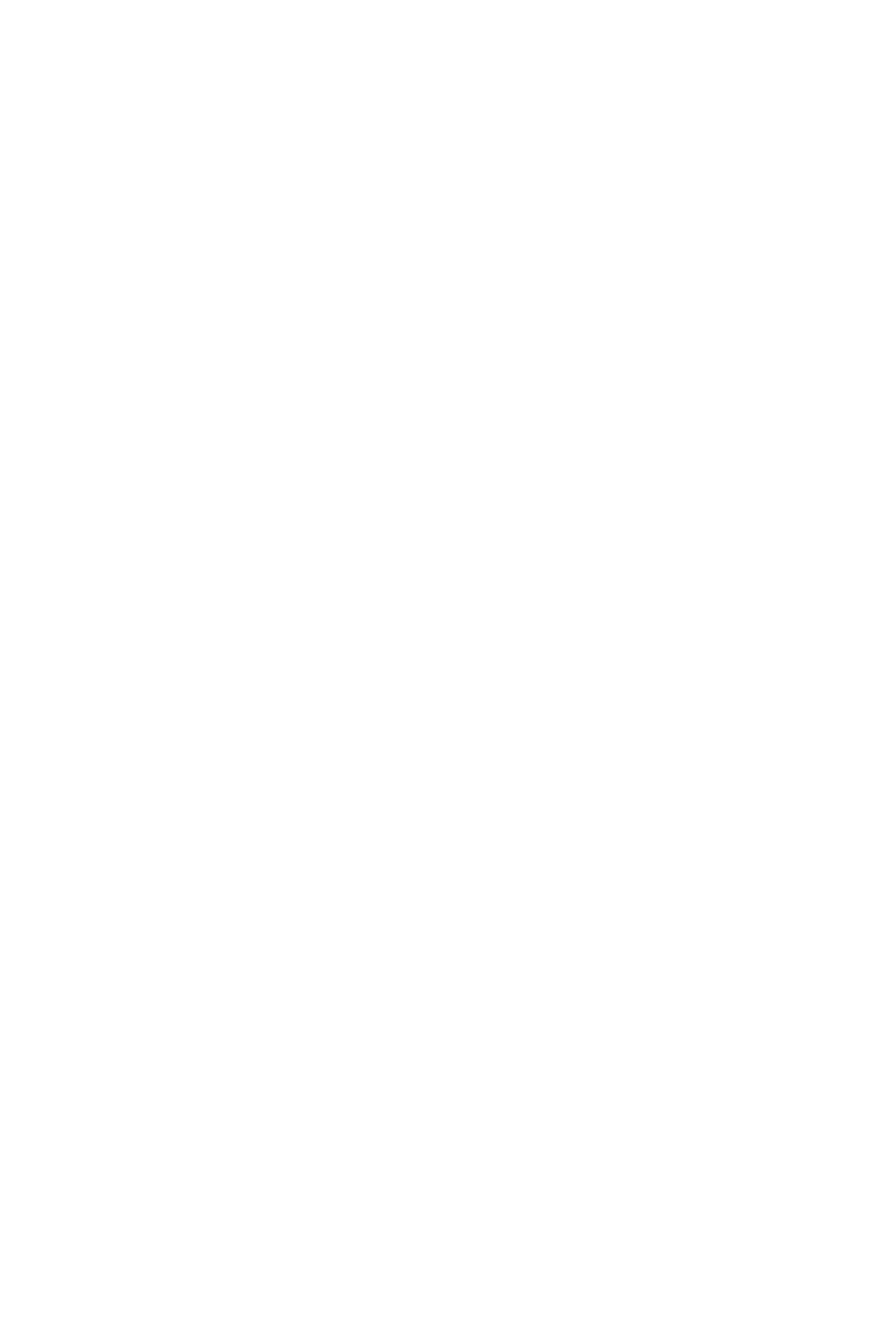
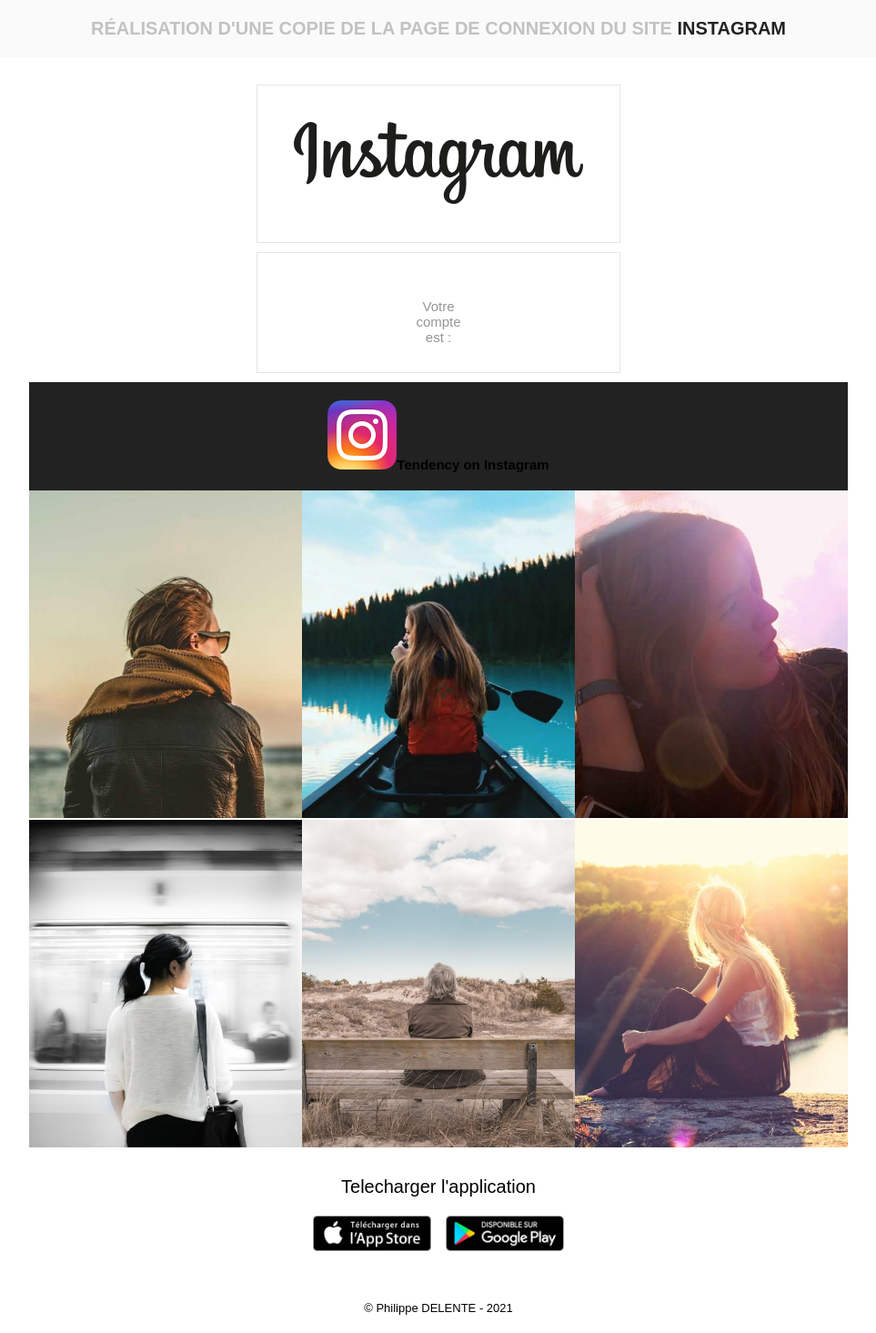
Before and after one commit to PhilDaiguille/TP_Instagram, a website: page accueil.html in a window 1280 px wide. Shown: the whole page at 91% size, without its empty margins (158-1121 px from the left). Before the commit the page ends 800 px from the top, so only its background shows below. Drawn offline with Linux system fonts and the light colour scheme.

Commit message:
First Commit

```diff
--- a/accueil.html
+++ b/accueil.html
@@ -0,0 +1,50 @@
+<!DOCTYPE html>
+<html lang="fr">
+<head>
+    <meta charset="UTF-8">
+    <meta http-equiv="X-UA-Compatible" content="IE=edge">
+    <meta name="viewport" content="width=device-width, initial-scale=1.0">
+    <title>Instagram</title>
+    <link rel="stylesheet" href="./css/style.css">
+    <link rel="icon" type="image/png" sizes="32x32" href="./asset/Instagram_icon-icons.com_66804.png">
+</head>
+<body>
+    <header>
+        <h1>Réalisation d'une copie de la page de connexion du site <span class="insta">Instagram</span></h1>
+    </header>
+    <main>
+        <section class="connexion">
+            <img src="./svg/logo_instagram.svg" alt="Instagram">
+            <h2></h2>
+        </section>
+        <section class="connexion">
+            <p>Votre compte est :</p>
+        </section>
+        <figure>
+            <figcaption>
+                <h2><img src="./ico/ico.ico" alt="Instagram">Tendency on Instagram</h2>
+            </figcaption>
+            <ul>
+                <li><img src="./asset/boy.jpg" alt="boy"></li>
+                <li><img src="./asset/girl.jpg" alt="girl"></li>
+                <li><img src="./asset/closegirl.jpg" alt="closegirl"></li>
+                <li><img src="./asset/girl_train.jpg" alt="girltrain"></li>
+                <li><img src="./asset/man_bench.jpg" alt="manbench"></li>
+                <li><img src="./asset/girl_mountain.jpg" alt="girlmoutain"></li>
+            </ul>
+        </figure>
+        <section>
+            <ul class="fin">
+                <li>Telecharger l'application</li>
+                <li>
+                    <a href=""><img src="./asset/appleStore.png" alt="appstore"></a>
+                    <a href=""><img src="./asset/googlePlay.png" alt="playstor"></a>
+                </li>
+            </ul>
+        </section>
+    </main>
+    <footer>
+        <p>&copy; Philippe DELENTE - 2021</p>
+    </footer>
+</body>
+</html>
--- /dev/null
+++ b/css/style.css
@@ -0,0 +1,193 @@
+/* reset css */
+@import url('https://fonts.googleapis.com/css2?family=Open+Sans:wght@300;400;500;600;700;800&display=swap');
+html{
+    font-size: 62.5%;
+    scroll-behavior: smooth;
+}
+body{
+    font: 1.6rem;
+    font-family: 'Open-Sans', sans-serif;
+    margin: 0;
+}
+h1,h2,h3,h4,h5,h6,p,figure,ul,ol{
+    margin: 0;
+    padding: 0;
+    list-style: none;
+}
+a{
+    color: #222;
+    text-decoration: none;
+}
+*{
+    box-sizing: border-box;
+}
+button{
+    padding: 0;
+    border: 0;
+    background-color: transparent;
+}
+
+/* header */
+
+header{
+    padding: 2rem;
+    text-align: center;
+    background-color: #fafafa;
+}
+header h1{
+    text-transform: uppercase;
+    color: #c2c2c2;
+}
+header h1 .insta{
+    color: #222;
+}
+
+/*main*/
+
+main{
+    padding : 2rem;
+}
+section{
+    display: block;
+    margin: 1rem auto;
+    max-width: 40rem;
+}
+.connexion{
+    background-color: #fff;
+    border: solid 1px #e5e5e5;
+    margin: 1rem auto;
+    padding: 4rem;
+    max-width: 40rem;
+}
+.inscription{
+    background-color: #fff;
+    border: solid 1px #e5e5e5;
+    margin: 1rem auto;
+    padding: 2rem;
+    max-width: 40rem;
+}
+
+section ul li{
+    text-align: center;
+    padding-top: 2rem;
+}
+figure{
+    display: block;
+    margin: 0rem auto;
+    max-width: 90rem;
+}
+figure figcaption{
+    text-align: center;
+    padding: 2rem;
+    background-color: #222;
+}
+figure ul{
+    display: grid;
+    grid-template-columns: repeat(3, 1fr);
+}
+figure ul li img{
+    width: 100%;
+    height: auto;
+}
+
+section form input{
+    width: 100%;
+    height: auto;
+    border: solid 1px #e5e5e5;
+    border-radius: 0.2rem;
+    padding: 1rem 0.5rem;
+    margin: 1rem auto;
+}
+section form input[type="button"]{
+    background-color: #b2dffc;
+    border-radius: 0.2rem;
+    color: #fff;
+    cursor: pointer;
+    font-weight: 600;
+}
+section ul .fa{
+    font-size: 2rem;
+}
+section .fin li{
+    font-size: 2rem;
+    margin: 0 auto;
+    display: block;
+}
+section .fin li a img{
+    width: 13rem;
+}
+section .fin li a{
+    margin: .5rem;
+}
+section ul .fa img{
+    width: 1.5rem;
+    transform: translateX(-1rem);
+}
+section ul .fa a{
+    color: #385185;
+}
+section p{
+    text-align: center;
+    font-size: 1.5rem;
+    transform: translateY(1rem);
+    background-color: #fff;
+    width: 5rem;
+    color: #959595;
+    margin: 0rem auto;
+}
+section  hr{
+    width: 100%;
+    border: solid 1px #959595;
+    margin: 0 auto;
+}
+section  a{
+    text-align: center;
+}
+section  .inst{
+    width: 55%;
+    display: block;
+    margin: 0 auto;
+}
+
+section .connexion form{
+    display: flex;
+    flex-direction: column;
+    justify-content: center;
+    align-items: center;
+    padding: 2rem;
+}
+
+
+footer{
+    max-width: 100rem;
+    margin: 0 auto;
+    text-align: center;
+    font-size: 0,75rem;
+}
+footer p{
+    text-align: center;
+    font-size: small;
+    margin: 2rem auto;
+}
+
+@media screen and (max-width: 768px){
+    section figure{
+        width: 100%;
+    }
+    section{
+        display: block;
+        margin: 0rem auto;
+        padding: 0;
+        max-width: 70rem;
+        grid-template-columns: repeat(1, 1fr);
+    }
+    section .phone, .ecran, header{
+        display: none;
+    }
+    section figure .inst{
+        width: 75%;
+    }
+    section figure .fin li a img{
+        width: 12rem;
+    }
+}
```
Also changed, not shown: index.html (+36 -4 lines), package.json (added, +236 -0 lines), asset/Facebook.png (added), js/app.js (added), readme.md, 2 other files.
